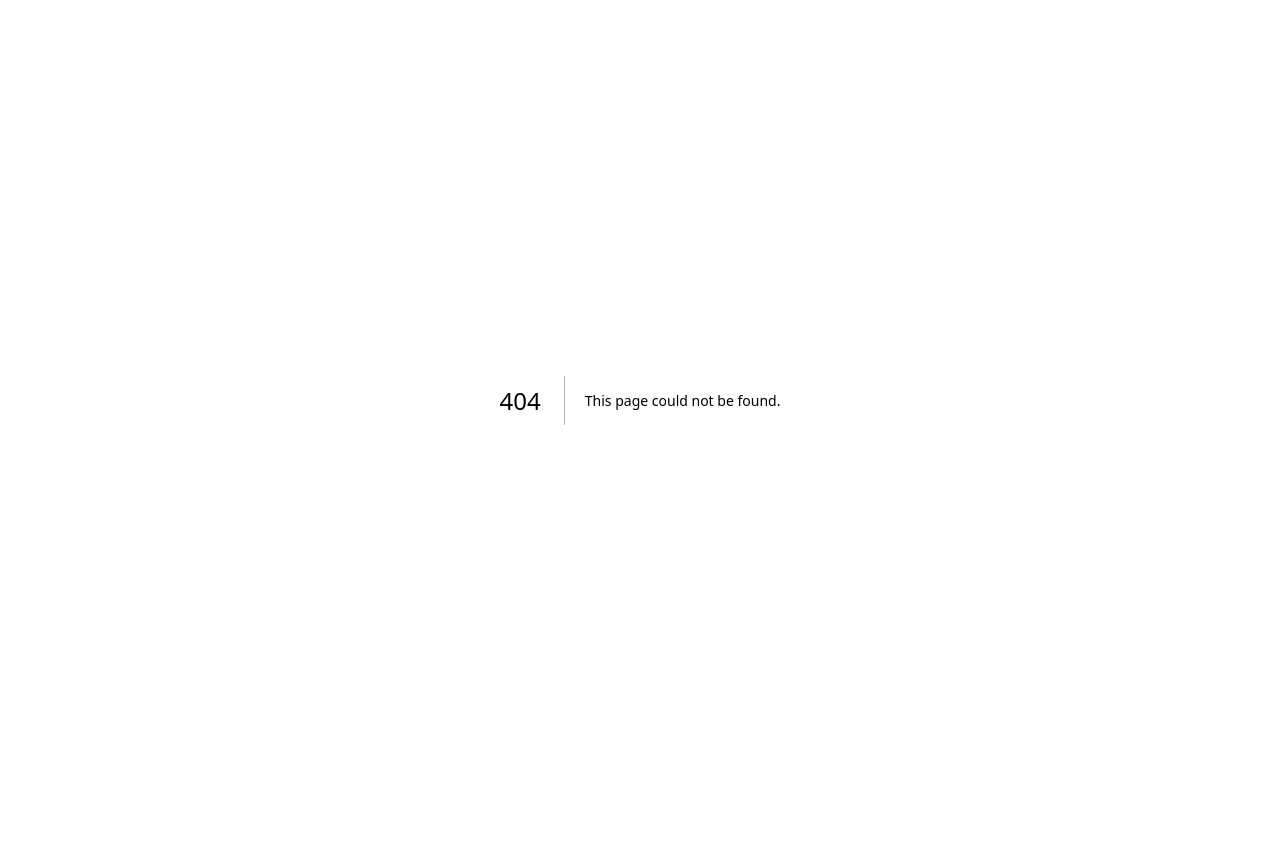
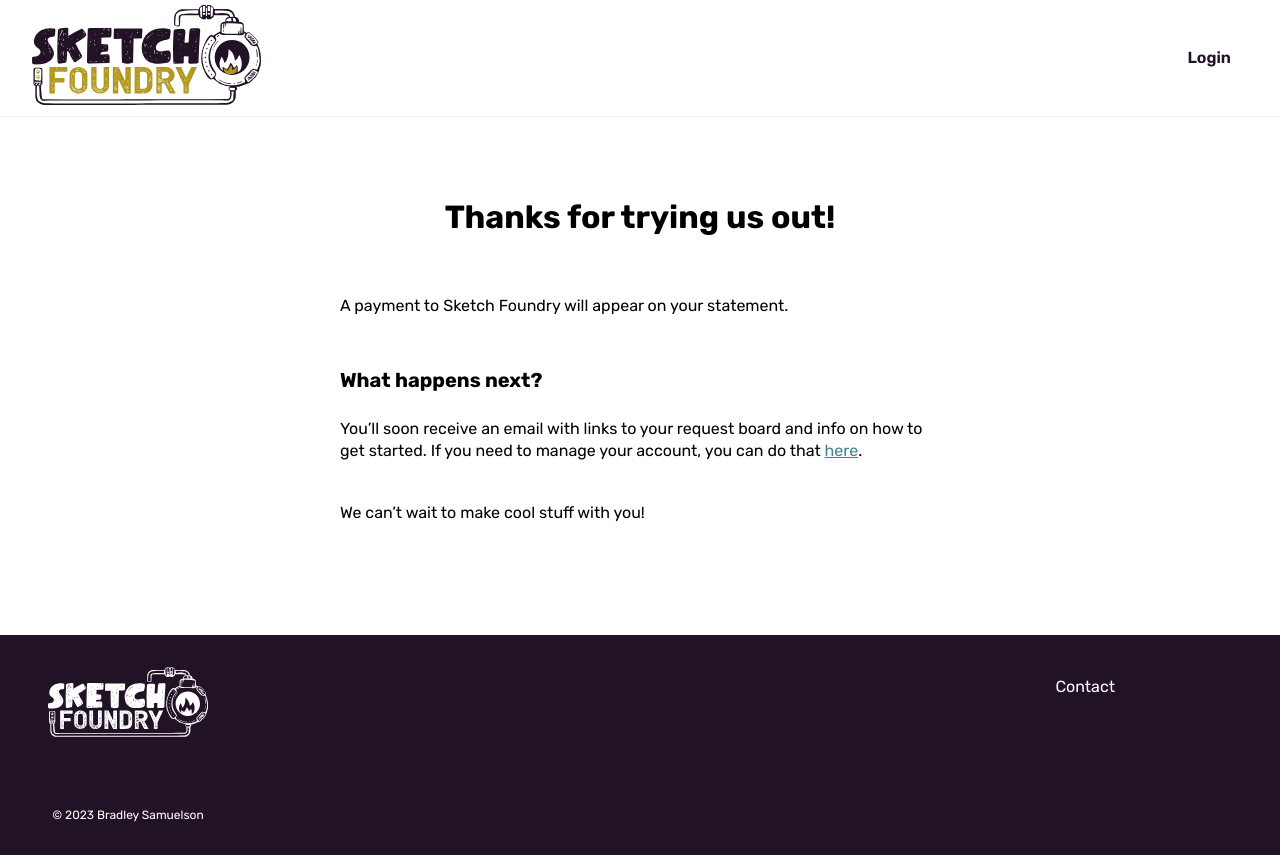
Before and after one commit to bradleysamuelson/sketchfoundry, a Next.js app: page /success-single in a window 1280 px wide. Before the commit this address had no page. Before the commit the page ends 800 px from the top, so only its background shows below. Built offline with nearby package versions, Linux system fonts and the light colour scheme; a web font is replaced by a local one.

Commit message:
add a single illustration option

```diff
--- a/src/app/styles.scss
+++ b/src/app/styles.scss
@@ -5,6 +5,8 @@
 	--secondary: #baa23f;
 	--tertiary: #7f7134;
 	--light: #f6f3e9;
+	--light-gray: #fafafa;
+	--gray: #ccc;
 	--link: #41828f;
 	--hover: #2f5d66;
 	--header-height: 100px;
@@ -594,6 +596,7 @@ main {
 	max-width: var(--max-width-desktop);
 	margin: 0 auto 3rem;
 }
+
 .pricing-option {
 	border: 1px solid var(--secondary);
 	padding: 1rem 2rem 2rem;
@@ -608,7 +611,12 @@ main {
 	.button-container {
 		padding: 1rem 0;
 	}
+	&.pricing-option-single {
+		background-color: var(--light-gray);
+		border-color: var(--gray)
+	}
 }
+
 .price {
 	font-weight: 700;
 	font-size: 1.5rem;
@@ -621,6 +629,23 @@ main {
 	}
 	li {
 		margin-bottom: 0.25rem;
+	}
+}
+.book-call-container {
+	max-width: var(--max-width-desktop);
+	margin: 0 auto;
+	display: flex;
+	flex-direction: column;
+	align-items: center;
+	justify-content: center;
+	h4 {
+		margin: 0;
+		padding: 0;
+	}
+	.book-call-content {
+		display: flex;
+		align-items: center;
+		gap: 2rem;
 	}
 }
 .faq-container, .success-container {
@@ -826,6 +851,12 @@ footer {
 		}
 	}
 
+	.book-call-container {
+		.book-call-content {
+			display: block;
+		}
+	}
+
 }
 @media screen and (max-width: 400px) {
 	.section-masthead .masthead-content {
--- /dev/null
+++ b/src/app/success-single/page.tsx
@@ -0,0 +1,81 @@
+import Image from 'next/image'
+
+import Link from 'next/link'
+import logo from '../img/logo.svg';
+import logoWhite from '../img/logo-white.svg';
+
+export default function Success() {
+	const currentDate = new Date();
+    const Year = currentDate.getFullYear().toString();
+	return (
+		<div className='page-content'>
+			<header className="app-header">
+                <div className='app-header-left'>
+                    <span className='logo-container'>
+                        <Link href='/'>
+							<Image
+								src={logo}
+								height={100}
+								width={229}
+								alt="Sketch Foundry"
+							/>
+						</Link>
+                    </span>
+                </div>
+                <div className='app-header-right'>
+                    <div className='nav-privacy'>
+                        <a className='nav-link' href='https://billing.stripe.com/p/login/5kAg02gK05eheI03cc'>Login</a>
+                    </div>
+                </div>
+
+            </header>
+			<main>
+                <section className='section-benefits'>
+                    <div className='success-container'>
+                        <h3>Thanks for trying us out!</h3>
+                        <p>A payment to Sketch Foundry will appear on your statement.</p>
+                        <h4>What happens next?</h4>
+                        <p>
+                            You’ll soon receive an email with links to your request board and info on how to get started.
+    If you need to manage your account, you can do that <a href='https://billing.stripe.com/p/login/5kAg02gK05eheI03cc' target='_blank'>here</a>.
+                        </p>
+                        <p>
+                            We can’t wait to make cool stuff with you!
+                        </p>
+                    </div>
+                </section>
+
+			</main>
+			<footer>
+                <div className='footer-content'>
+                    <div className='footer-left'>
+						<Link href='/'>
+							<Image
+								src={logoWhite}
+								height={70}
+								width={160}
+								alt="Sketch Foundry"
+								className='footer-logo'
+							/>
+						</Link>
+						<div className='copyright'>&copy; {Year} Bradley Samuelson</div>
+                    </div>
+                    <div className='footer-right'>
+                        <div className='footer-right-col'>
+                            {/* <a href='#' className='footer-link'>About Sketch Foundry</a> */}
+                            {/* <a href='/#pricing' className='footer-link'>Pricing</a> */}
+
+                            <a href='mailto:info@sketchfoundry.co' className='footer-link'>Contact</a>
+                        {/* </div>
+                        <div className='footer-right-col'> */}
+                            {/* <a href='https://billing.stripe.com/p/login/5kAg02gK05eheI03cc' className='footer-link'>Client Login</a> */}
+                            {/* <a href='#' className='footer-link'>Terms</a> */}
+                            {/* <a href='#' className='footer-link'>Privacy</a> */}
+                        </div>
+                    </div>
+                </div>
+
+            </footer>
+		</div>
+	)
+	}
```
Also changed, not shown: src/app/page.tsx (+40 -9 lines).
